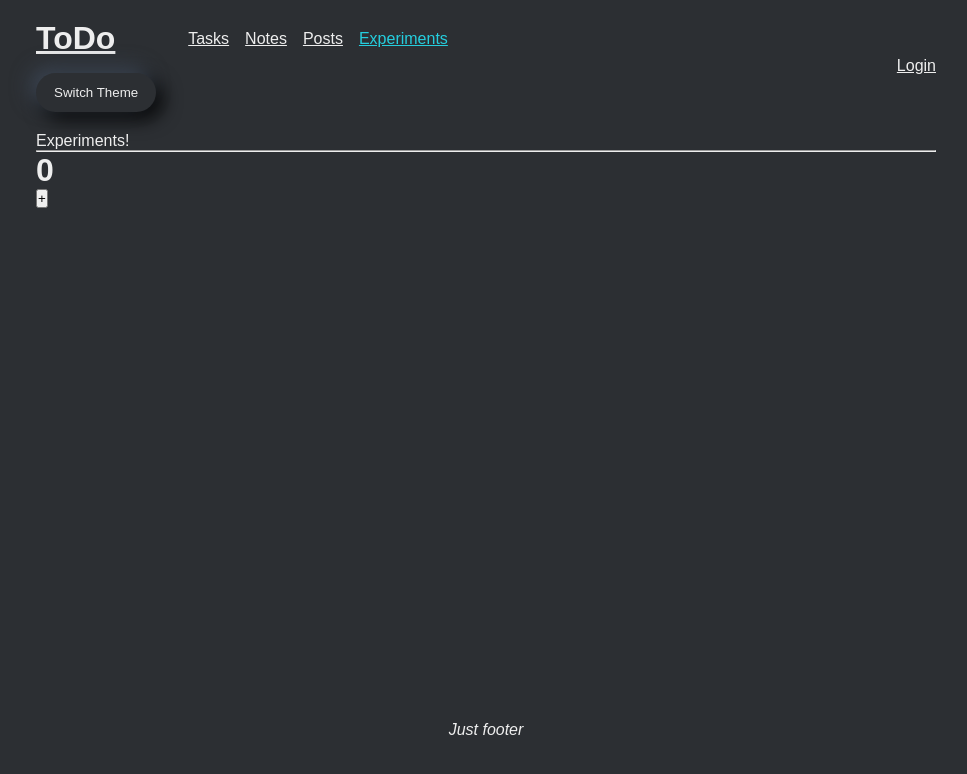
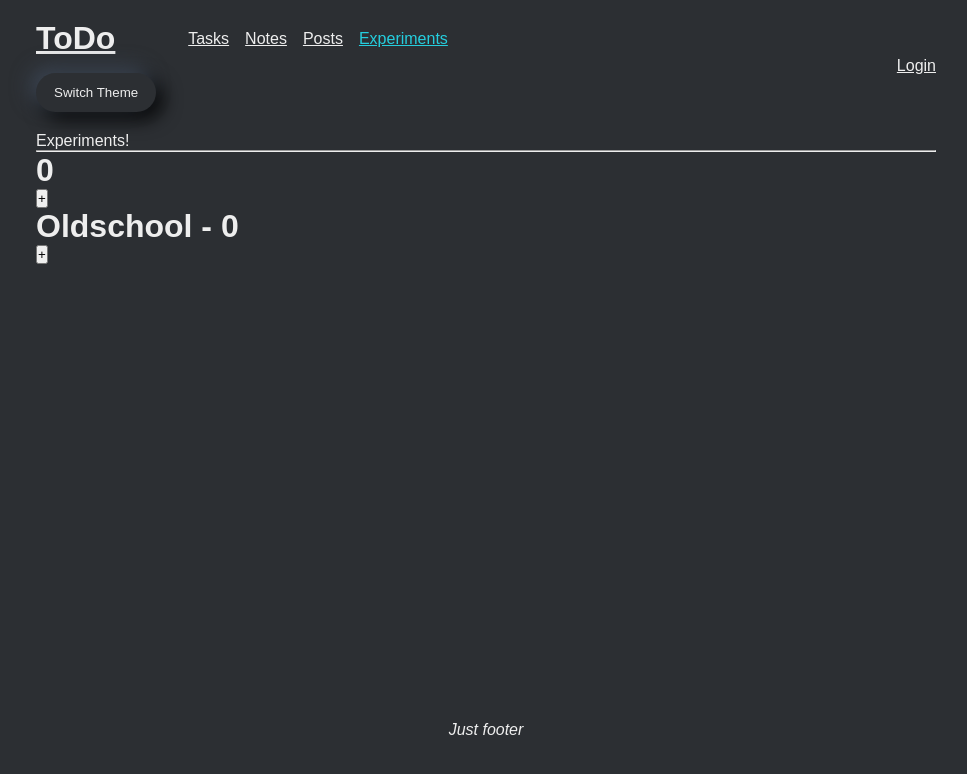
Before and after one commit to dgavrichkov/TaskListMain, a React (Vite) app: page /experiments in a window 1280 px wide. Shown: the top 774 px of the page, without its empty margins (154-1121 px from the left). Built offline with nearby package versions, Linux system fonts and the light colour scheme.

Commit message:
another class component

```diff
--- a/src/pages/Experiments/Experiments.tsx
+++ b/src/pages/Experiments/Experiments.tsx
@@ -1,5 +1,6 @@
 import BuggyCounter from './ui/BuggyCounter';
 import CounterErrorBoundary from './ui/CounterErrorBoundary';
+import Oldschool from './ui/Oldschool';
 
 export const Experiments = () => {
   return (
@@ -8,6 +9,7 @@ export const Experiments = () => {
       <hr />
       <CounterErrorBoundary>
         <BuggyCounter />
+        <Oldschool />
       </CounterErrorBoundary>
     </>
   );
--- /dev/null
+++ b/src/pages/Experiments/ui/Oldschool.tsx
@@ -0,0 +1,52 @@
+import React from 'react';
+
+// Определяем интерфейс для пропсов компонента
+interface MyComponentProps {}
+
+// Определяем состояние компонента (если необходимо)
+interface MyComponentState {
+  // здесь могут быть определены поля состояния компонента
+  counter: number;
+}
+
+class Oldschool extends React.Component<MyComponentProps, MyComponentState> {
+  a: number;
+
+  state = {
+    counter: 0,
+  };
+
+  constructor(props: any) {
+    super(props);
+    this.a = 14;
+  }
+
+  componentDidMount() {
+    console.log('Component did mount')
+  }
+
+  componentDidUpdate() {
+    console.log('Component did update')
+  }
+
+  handleClick = () => {
+    this.setState({
+      counter: this.state.counter + this.a,
+    });
+  };
+
+  render() {
+    if (this.state.counter === 5) {
+      // throw new Error('Я упал!');
+    }
+
+    return (
+      <div>
+        <h1>Oldschool - {this.state.counter}</h1>
+        <button onClick={this.handleClick}>+</button>
+      </div>
+    );
+  }
+}
+
+export default Oldschool;
```
